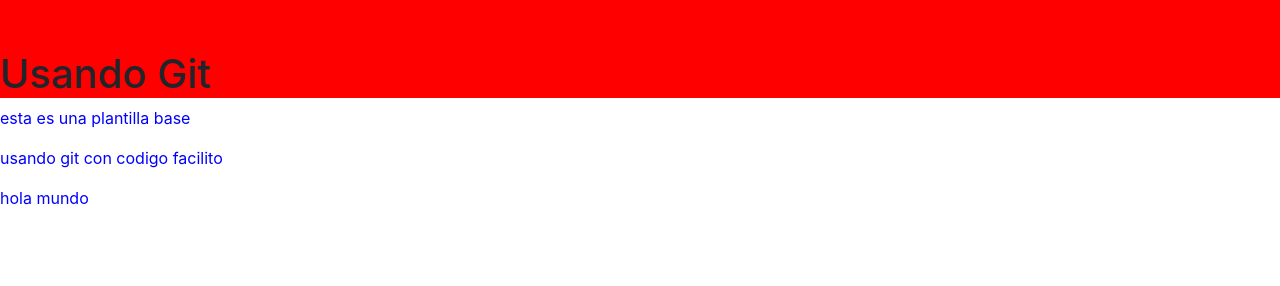
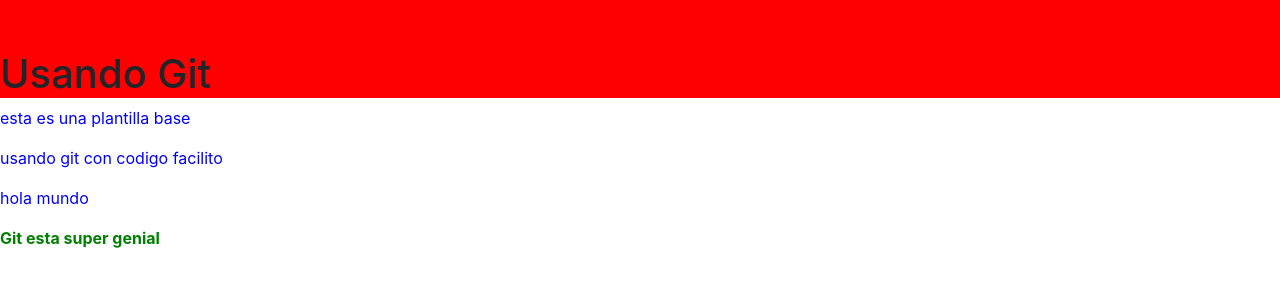
Before and after one commit to crisbarahona/GitFacilito, a website: page www/index.html in a window 1280 px wide. Drawn offline with Linux system fonts and the light colour scheme.

Commit message:
agregue b

```diff
--- a/www/css/estilos.css
+++ b/www/css/estilos.css
@@ -6,3 +6,7 @@
     padding-top: 50px;
     background-color: red;
 }
+
+b {
+    color: green;
+}
--- a/www/index.html
+++ b/www/index.html
@@ -16,6 +16,8 @@
     <p>usando git con codigo facilito</p>
     <p>hola mundo</p>
 
+    <b>Git esta super genial</b>
+
 
     <!--Script que tengo que agregar-->
     <script src="js/jquery-3.3.1.min.js "></script>
```
